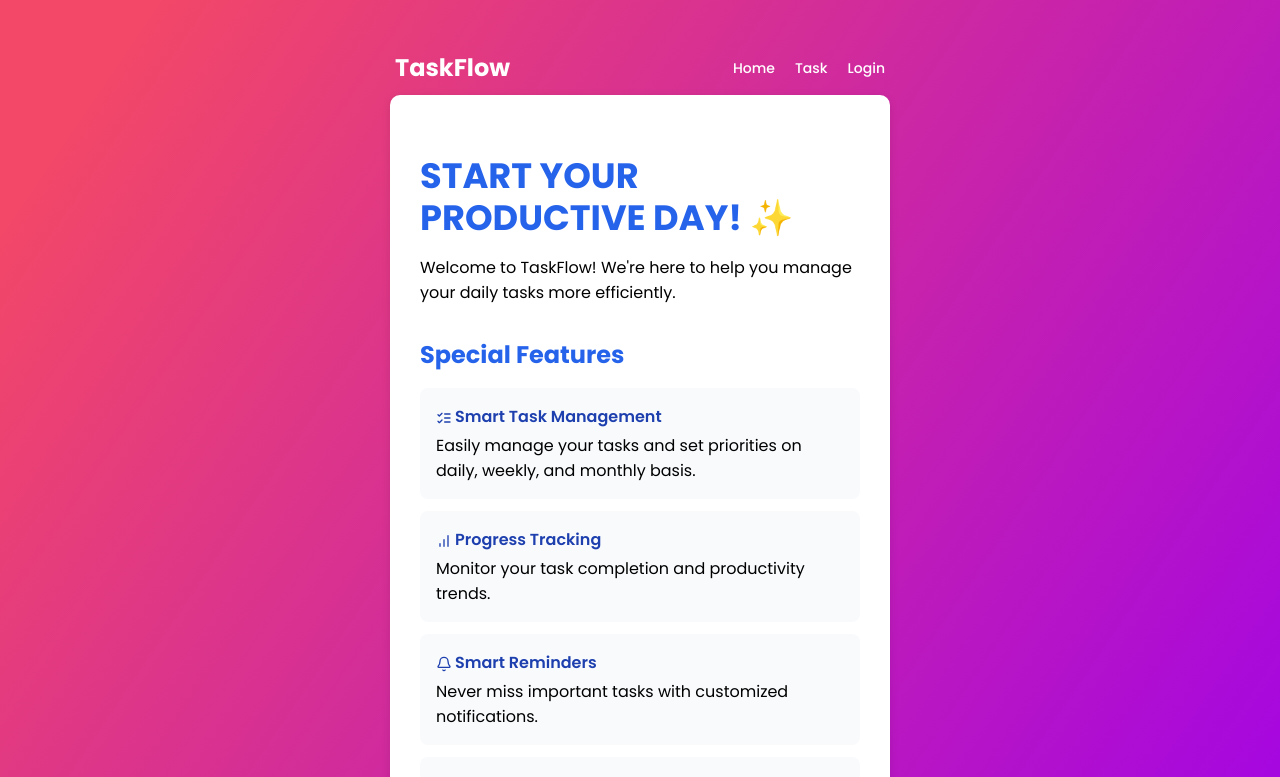
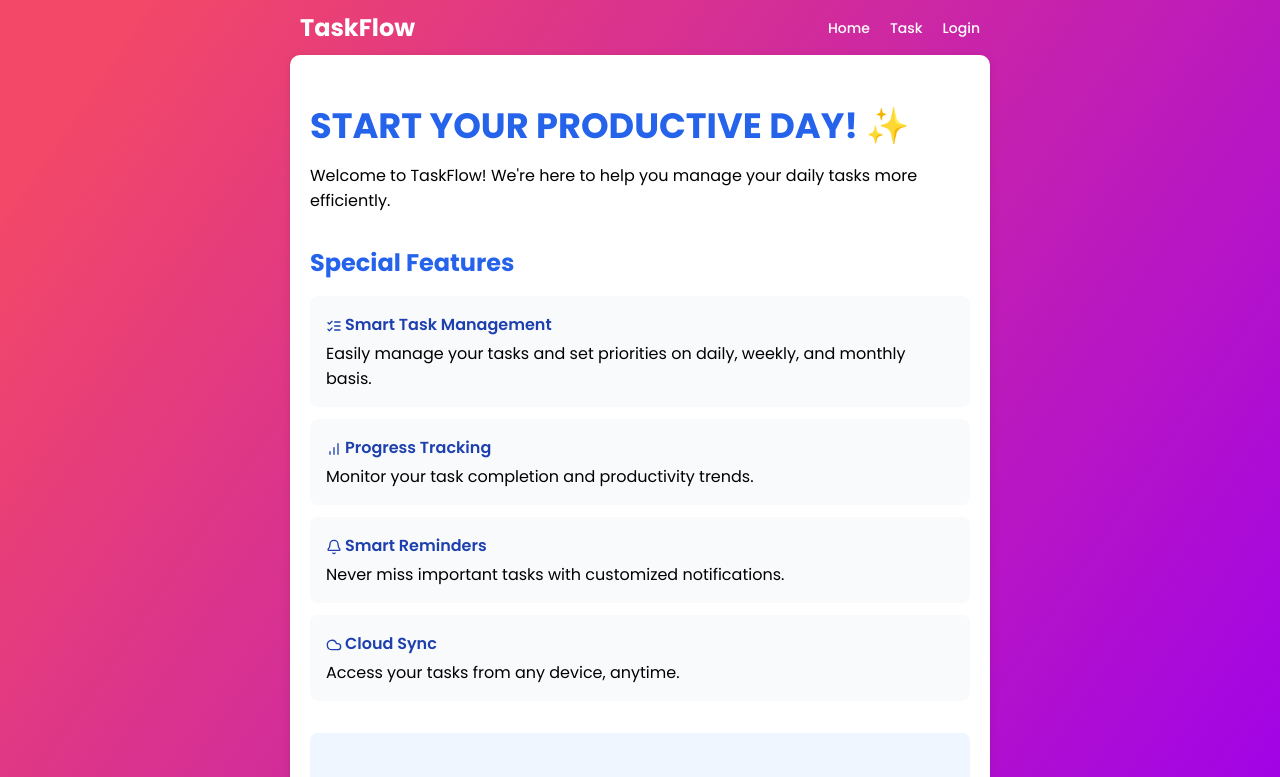
Before and after one commit to SiHyung-Lee/todo, a React (Vite) app: page / in a window 1280 px wide. Shown: the top 777 px of the page. Built offline with nearby package versions, Linux system fonts and the light colour scheme.

Commit message:
CSS 스타일 수정
배경, 패딩, 폰트 크기 등 UI 스타일 요소를 조정하여 디자인 일관성을 개선했습니다. 불필요한 여백을 제거하고 레이아웃을 더 깔끔하게 정리했습니다.

```diff
--- a/src/App.css
+++ b/src/App.css
@@ -24,7 +24,7 @@ body {
 }
 
 body {
-    background: linear-gradient(
+    background-image: linear-gradient(
             124.1994051407986deg,
             rgba(243, 72, 104, 1) 7.437007874015748%,
             rgba(242, 71, 104, 1) 7.437007874015748%,
@@ -35,14 +35,13 @@ body {
 }
 
 #root {
-    padding: 0 15px;
+    padding: 0 5px;
 }
 
 .container {
-    max-width: 500px;
+    max-width: 700px;
     min-width: 300px;
     margin: 0 auto;
-    padding-top: 50px;
     padding-bottom: 50px;
 }
 
@@ -50,7 +49,7 @@ body {
     display: flex;
     justify-content: space-between;
     align-items: center;
-    padding: 0 5px 10px;
+    padding: 10px;
 }
 
 .header h1 {
@@ -79,7 +78,7 @@ body {
     min-height: 300px;
     background-color: #fff;
     border-radius: 10px;
-    padding: 30px;
+    padding: 20px;
     box-shadow: 0 2px 8px rgba(0, 0, 0, 0.1);
 }
 
@@ -87,9 +86,11 @@ body {
     margin: 0 0 20px;
     color: #2563eb;
     text-transform: uppercase;
+    font-size: 16px;
 }
 
 /* home */
+
 .welcome .app-title {
     color: #2563eb;
     font-size: 2.2em;
@@ -161,10 +162,10 @@ body {
 /* //home */
 
 /* task-util */
+
 .util {
     display: flex;
     justify-content: space-between;
-    padding: 0 10px;
 }
 
 .select-all input {
@@ -197,6 +198,7 @@ body {
 /* //task-util */
 
 /* task-form */
+
 .insert-form {
     position: relative;
     height: 50px;
@@ -231,8 +233,6 @@ body {
 }
 
 .tasks {
-    padding-left: 10px;
-    padding-right: 10px;
 }
 
 .task {
@@ -242,6 +242,7 @@ body {
 }
 
 .task button {
+    padding: 0;
     border: none;
     background: none;
     cursor: pointer;
@@ -302,6 +303,7 @@ body {
 /* //task-form */
 
 /* login */
+
 .login label {
     display: none;
     padding-left: 15px;
```
